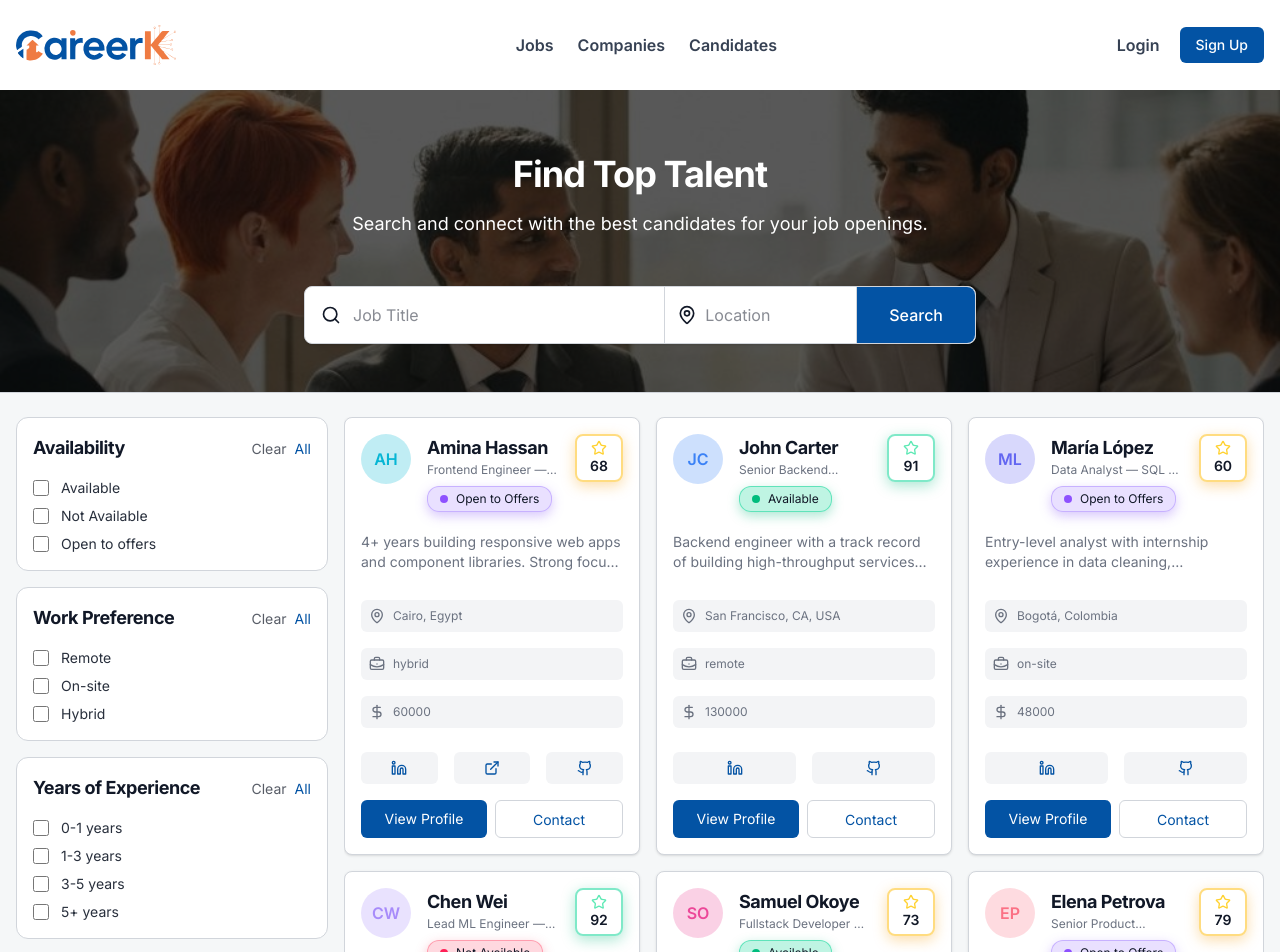
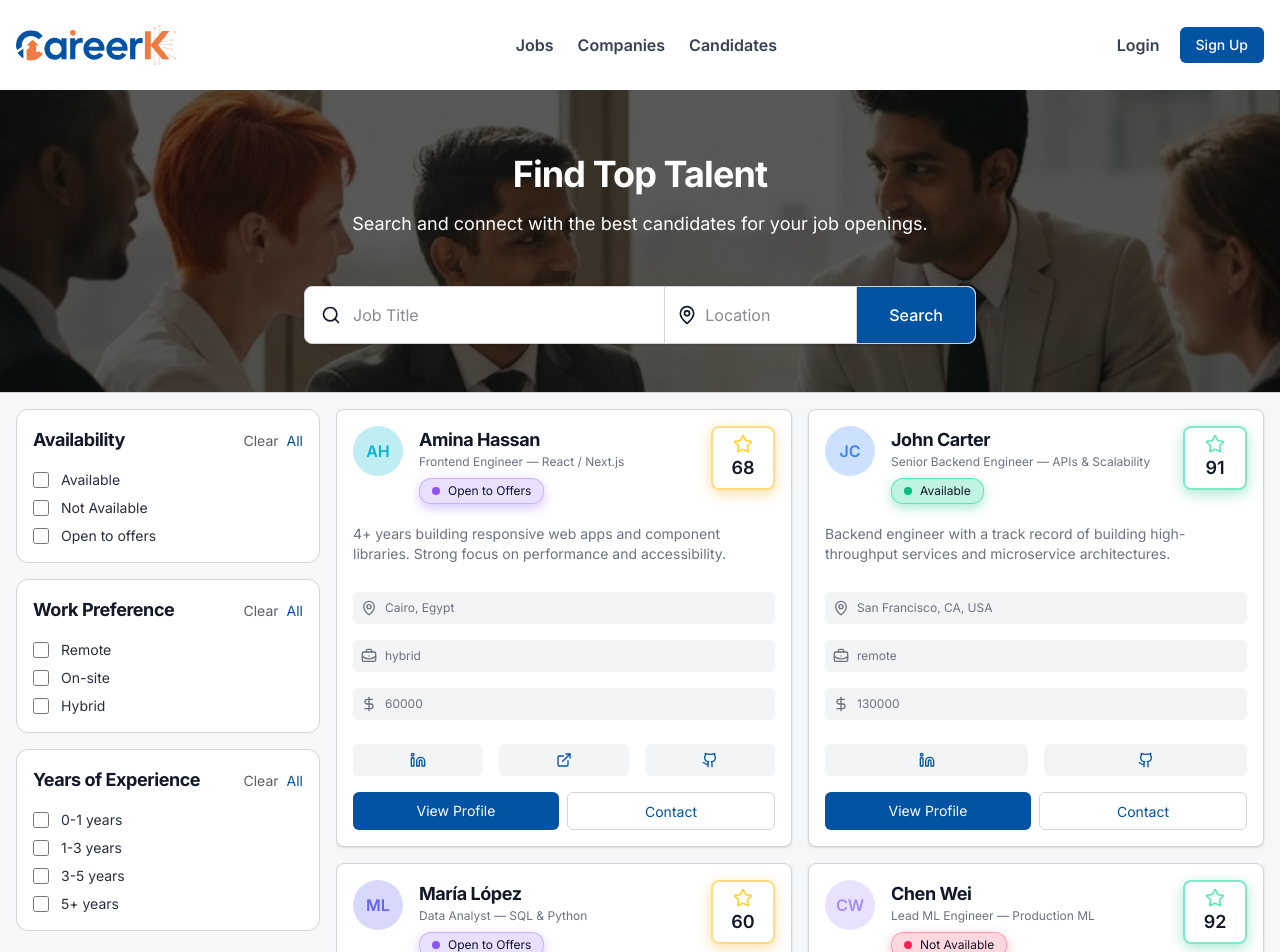
Before and after one commit to omarMo7amed/careerk, a Next.js app: page /candidates in a window 1280 px wide. Shown: the top 952 px of the page. Built offline with nearby package versions, Linux system fonts and the light colour scheme.

Commit message:
make developer control over number of columns in List component

```diff
--- a/src/app/dashboard/page.tsx
+++ /dev/null
@@ -1,64 +0,0 @@
-"use client";
-import { useState } from "react";
-import { ChatListSidebar, useChatSelection } from "@/widgets/chat-sidebar";
-import { MessageInput } from "@/widgets/message-input";
-import { ChatHeader } from "@/widgets/chat-header";
-import { ChatArea } from "@/widgets/chat-area";
-import { useChats } from "@/entities/chat";
-import { useCall, EmbeddedCallScreen } from "@/features/video-call";
-
-export default function Page() {
-  const { chats, hasMore, loadMore, isLoading, updateChatOptimistically } =
-    useChats();
-  const { selectedChatId, selectChat } = useChatSelection(0);
-  const { callState } = useCall();
-  const [showChatDuringCall, setShowChatDuringCall] = useState(false);
-
-  const selectedChat =
-    chats.find((chat) => chat.id === selectedChatId) || chats[0];
-
-  // Check if there's an active call for the current chat
-  // const isInCall =
-  //   (callState.status === "connected" || callState.status === "connecting") &&
-  //   callState.chatId === selectedChatId;
-
-  const isInCall = callState.status == "connected";
-  return (
-    <div className="h-full flex bg-background">
-      {/* Main content area - ChatHeader + ChatArea get replaced when in call */}
-      <div className="flex-1 flex flex-col overflow-hidden">
-        {isInCall ? (
-          // CALL MODE
-          <EmbeddedCallScreen
-            onToggleChat={() => setShowChatDuringCall(!showChatDuringCall)}
-            showChat={showChatDuringCall}
-          />
-        ) : (
-          // NORMAL MODE
-          <>
-            {selectedChat && <ChatHeader chat={selectedChat} />}
-            <div className="flex-1 flex flex-col overflow-hidden">
-              <ChatArea chatId={selectedChatId} />
-              <MessageInput
-                chatId={selectedChatId}
-                onMessageSent={(message) =>
-                  updateChatOptimistically(selectedChatId, message)
-                }
-              />
-            </div>
-          </>
-        )}
-      </div>
-
-      {/* Sidebar always visible - can switch chats while in call */}
-      <ChatListSidebar
-        chats={chats}
-        selectedChatId={selectedChatId}
-        onChatSelect={selectChat}
-        hasMore={hasMore}
-        isLoading={isLoading}
-        onLoadMore={loadMore}
-      />
-    </div>
-  );
-}
--- a/src/shared/lib/useClickOutside.ts
+++ b/src/shared/lib/useClickOutside.ts
@@ -2,9 +2,7 @@
 
 import { useEffect, useRef } from "react";
 
-export function useClickOutside<T extends HTMLElement = HTMLElement>(
-  fn: () => void,
-) {
+export function useClickOutside<T extends HTMLElement>(fn: () => void) {
   const ref = useRef<T>(null);
   useEffect(() => {
     function handleClick(event: MouseEvent) {
@@ -12,6 +10,7 @@ export function useClickOutside<T extends HTMLElement = HTMLElement>(
         fn();
       }
     }
+
     document.addEventListener("click", handleClick);
     return () => document.removeEventListener("click", handleClick);
   }, [fn]);
--- a/src/shared/ui/RankingBadge.tsx
+++ b/src/shared/ui/RankingBadge.tsx
@@ -9,12 +9,12 @@ export function RankingBadge({ rank }: RankingProps) {
   return (
     <div
       className={cn(
-        "w-12 h-12 p-1 flex flex-col items-center justify-center rounded-lg text-sm font-semibold text-text-primary border-2  ",
+        "w-16 h-16 p-1 flex flex-col items-center justify-center rounded-lg text-lg font-semibold text-text-primary border-2  ",
         color.border,
         color.shadow,
       )}
     >
-      <Star className={cn("w-4 h-4", color.text)} />
+      <Star className={cn("w-5 h-5", color.text)} />
       <p>{rank}</p>
     </div>
   );
--- a/src/widgets/List/types/listProps.ts
+++ b/src/widgets/List/types/listProps.ts
@@ -5,5 +5,7 @@ type RenderFn<T> = (item: T, index: number) => ReactNode;
 export type CatalogListProps<T = unknown> = {
   items?: T[];
   renderItem: RenderFn<T>;
-  columns?: number;
+  columnsInLarge?: number;
+  columnsInMedium?: number;
+  columnsInSmall?: number;
 };
--- a/src/widgets/List/ui/List.tsx
+++ b/src/widgets/List/ui/List.tsx
@@ -1,9 +1,17 @@
 import { CatalogListProps } from "../types/listProps";
 
-export function List<T = unknown>({ items, renderItem }: CatalogListProps<T>) {
+export function List<T = unknown>({
+  items,
+  renderItem,
+  columnsInLarge = 3,
+  columnsInMedium = 2,
+  columnsInSmall = 1,
+}: CatalogListProps<T>) {
   return (
-    <div className={`flex-1 max-h-screen overflow-scroll`}>
-      <ul className={`grid grid-cols-1 md:grid-cols-2 lg:grid-cols-3 gap-4`}>
+    <div>
+      <ul
+        className={`grid grid-cols-${columnsInSmall} md:grid-cols-${columnsInMedium} lg:grid-cols-${columnsInLarge} xl:grid-cols-${columnsInSmall} gap-4`}
+      >
         {items?.map((it, i) => renderItem(it, i))}
       </ul>
     </div>
--- a/src/widgets/candidates-layout/candidate-list/ui/CandidateList.tsx
+++ b/src/widgets/candidates-layout/candidate-list/ui/CandidateList.tsx
@@ -10,8 +10,8 @@ import { List } from "@/widgets/List";
 export function CandidateList() {
   const { candidates } = useCandidatesQuery();
   return (
-    <div className="max-w-screen-2xl mx-auto flex flex-col sm:flex-row gap-4 px-4 py-6">
-      <div className="sm:w-1/3 lg:w-1/4 flex flex-row sm:flex-col flex-wrap  gap-4 ">
+    <div className="max-w-screen-2xl mx-auto flex flex-col sm:flex-row gap-4 ">
+      <div className="sm:w-1/3 lg:w-1/4 flex flex-row sm:flex-col flex-wrap pl-4 py-4 gap-4 ">
         <TableOfOperation
           title="Availability"
           options={["Available", "Not Available", "Open to offers"]}
@@ -25,12 +25,17 @@ export function CandidateList() {
           options={["0-1 years", "1-3 years", "3-5 years", "5+ years"]}
         />
       </div>
+      <div className="flex-1 pr-4 py-4 max-h-screen overflow-scroll">
         <List
           items={candidates as Candidate[]}
           renderItem={(candidate) => (
             <CandidateCard candidate={candidate} key={candidate.id} />
           )}
+          columnsInLarge={2}
+          columnsInMedium={2}
+          columnsInSmall={1}
         />
+      </div>
     </div>
   );
 }
--- a/src/widgets/jobs-layout/jobs-list/ui/JobsList.tsx
+++ b/src/widgets/jobs-layout/jobs-list/ui/JobsList.tsx
@@ -5,8 +5,8 @@ import { List } from "@/widgets/List";
 export function JobsList() {
   const { jobs } = useJobsQuery();
   return (
-    <div className="max-w-screen-2xl mx-auto flex flex-col sm:flex-row gap-4 px-4 py-6">
-      <div className="sm:w-1/3 lg:w-1/4 flex flex-row sm:flex-col  gap-4 ">
+    <div className="max-w-screen-2xl mx-auto flex flex-col sm:flex-row gap-4 ">
+      <div className="sm:w-1/3 lg:w-1/4 flex flex-row sm:flex-col  gap-4 py-4 pl-4 ">
         <TableOfOperation
           title="Job Type"
           options={["Full-time", "Part-time"]}
@@ -16,10 +16,13 @@ export function JobsList() {
           options={["Entry Level", "Mid Level", "Senior Level", "Other"]}
         />
       </div>
-      <List
-        items={jobs as Job[]}
-        renderItem={(job) => <JobCardJobseeker job={job} key={job.id} />}
-      />
+      <div className="flex-1 pr-4 py-4 max-h-screen overflow-scroll">
+        <List
+          items={jobs as Job[]}
+          renderItem={(job) => <JobCardJobseeker job={job} key={job.id} />}
+          columnsInLarge={3}
+        />
+      </div>
     </div>
   );
 }
```
Lines whose indentation alone changed are shown as unchanged.
